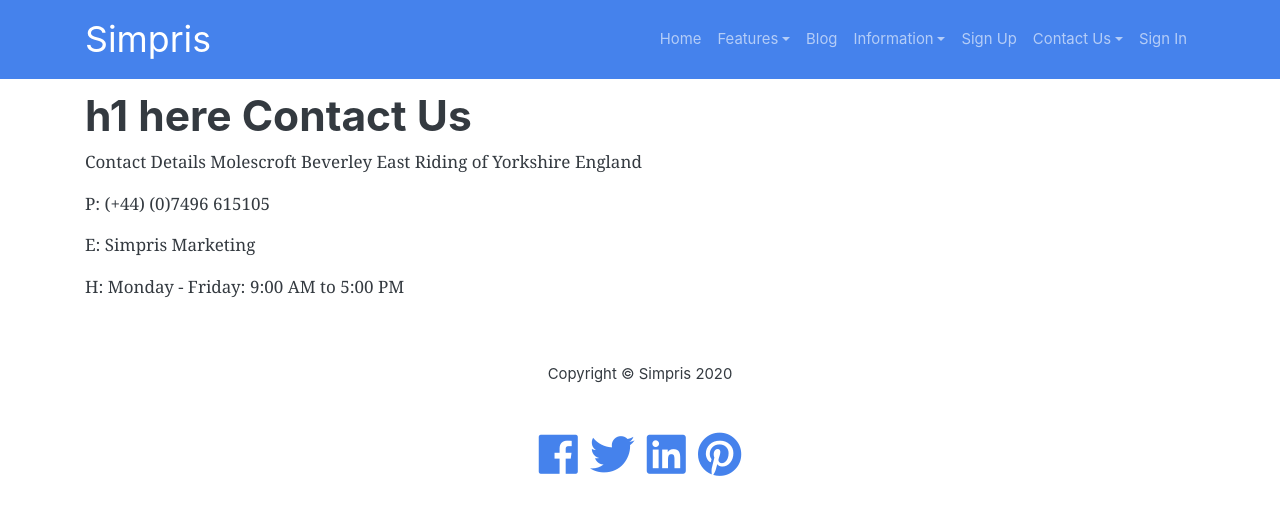
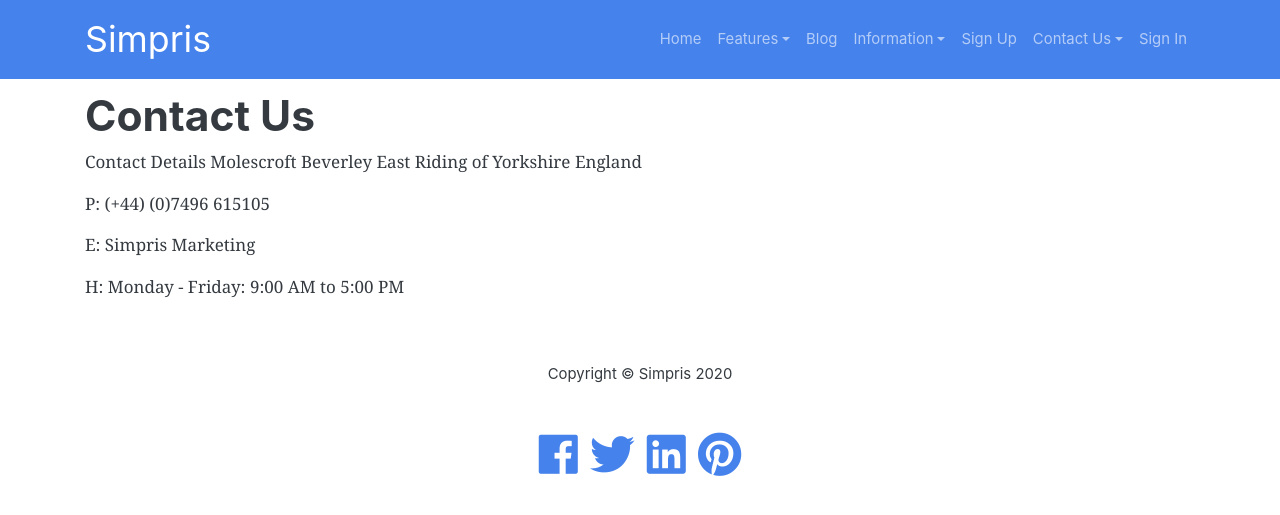
Before and after one commit to Grafrajohn/si, a Jekyll site: the page built from contact-us.markdown, in a window 1280 px wide. Shown: the top 515 px of the page. Built offline with Jekyll 4.4.1, drawn with Linux system fonts in a browser that asks for light colours; nearby versions of some CDN libraries.

Commit message:
Update page.html

```diff
--- a/_layouts/page.html
+++ b/_layouts/page.html
@@ -3,7 +3,7 @@ layout: default
 ---
 
 <div class="container" style="padding-top: 10px;">
-   <h1>h1 here {{ page.title }}</h1>
+   <h1>{{ page.title }}</h1>
 
     {{ content }}
 
```
